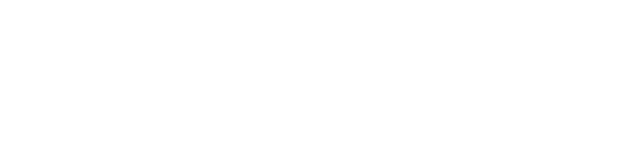
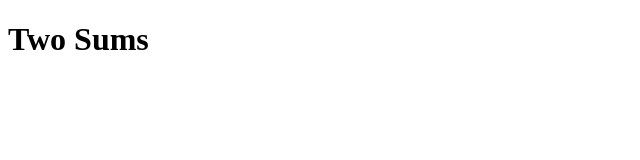
Before and after one commit to Abigail-Trapp/leetcode-two-sums, a plain HTML site: page index.html in a window 1280 px wide. Shown: the whole page, without its empty margins (0-640 px from the left). Drawn offline with Linux system fonts and the light colour scheme.

Commit message:
Initial HTML display

```diff
--- a/index.html
+++ b/index.html
@@ -6,6 +6,7 @@
     <meta name="viewport" content="width=device-width, initial-scale=1.0">
     <link href="style.css" rel="stylesheet" media="all" />
     <title>Document</title>
+    <h1>Two Sums</h1>
 </head>
 <body>
     <script src="code.js"></script>
```
